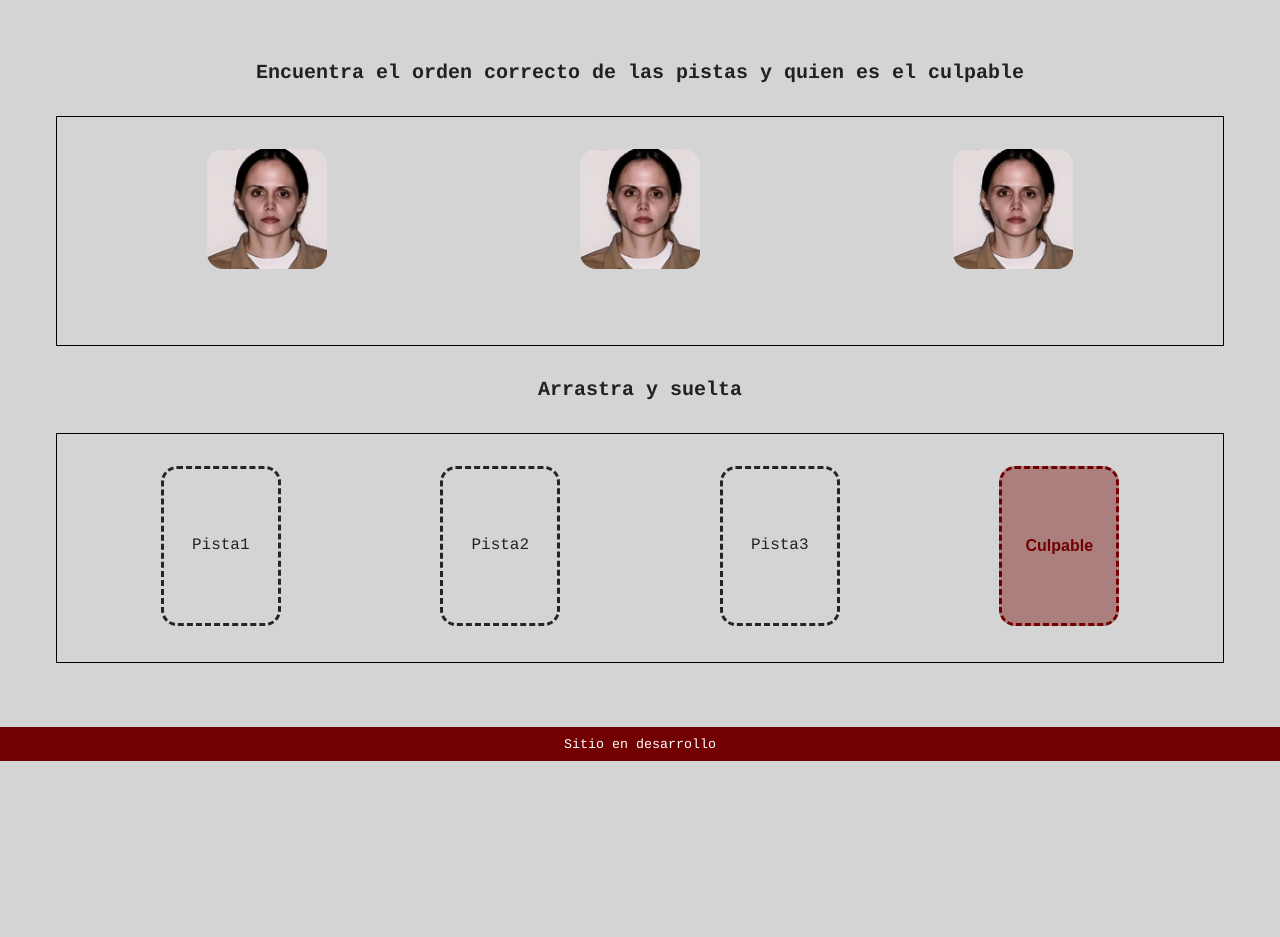
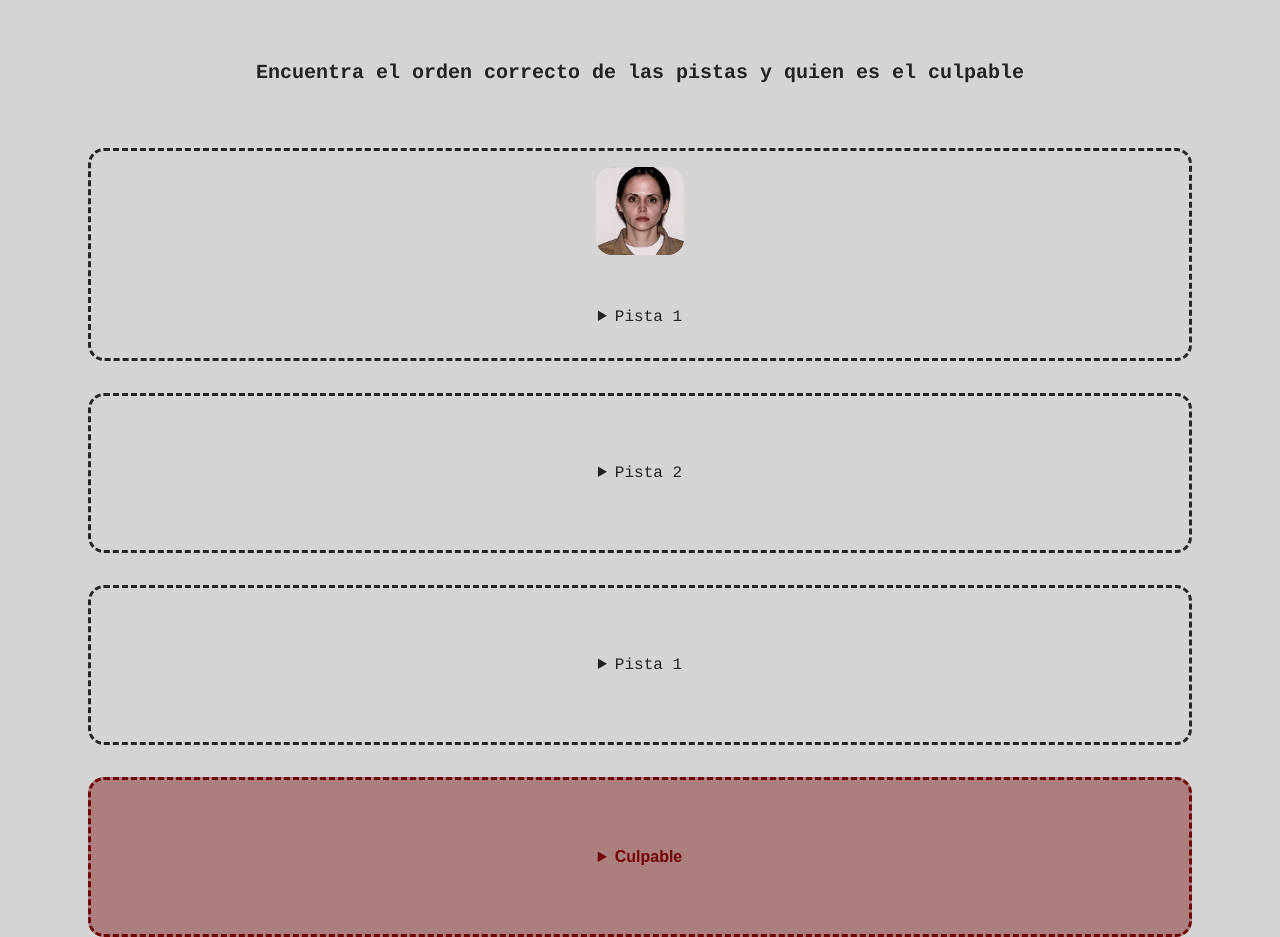
Before and after one commit to AmauryArenas51/entre-nosotros-test, a plain HTML site: page landingpage/index.html in a window 1280 px wide. Shown: the part 3251-4188 px from the top of the page. Before the commit the page ends 4012 px from the top, so only its background shows below. Drawn offline with Linux system fonts and the light colour scheme; a web font is replaced by a local one.

Commit message:
Base para pistas terminada

```diff
--- a/landingpage/index.html
+++ b/landingpage/index.html
@@ -569,34 +569,45 @@
     <article class="interactive container text-lg-center text-center">
       <h2 class="section-title-2">Pistas</h2>
       <h3>Encuentra el orden correcto de las pistas y quien es el culpable</h3>
-      <div class="draggable-elements">
-        <div class="clue">
-          <img id="Pista1" draggable="true" class="draggable-image" src="img/Amanda.png" alt="Amanda">
-        </div>
-        <div class="clue">
-          <img id="Pista2" draggable="true" class="draggable-image" src="img/Amanda.png" alt="Amanda">
-        </div>
-        <div class="clue">
-          <img id="Pista3" draggable="true" class="draggable-image" src="img/Amanda.png" alt="Amanda">
+
+      <div class="clue-names">
+        <div class="details-elements">
+          <div class="default-clue-image">
+            <img class="clue-image main-clue-image" src="img/Amanda.png" alt="Default image">
           </div>
 
+          <details>
+            <summary>Pista 1</summary>
+            <img class="clue-image" src="img/Amanda.png" alt="Amanda">
+            <img class="clue-image" src="img/Vecino.png" alt="Vecino">
+            <img class="clue-image" src="img/Basuras.png" alt="Señor de la basura">
+            <img class="clue-image" src="img/Charles.png" alt="Charles Siebert">
+            <img class="clue-image" src="img/Vecino.png" alt="Vecino">
+            <img class="clue-image" src="img/Vecino.png" alt="Vecino">
+            <img class="clue-image" src="img/Vecino.png" alt="Vecino">
+            <img class="clue-image" src="img/Vecino.png" alt="Vecino">
+          </details>
         </div>
-      <h3>Arrastra y suelta</h3>
-      <div class="droppable-elements">
+      </div>
+
       <div class="clue-names">
-          <p>Pista1</p>
+        <details>
+          <summary>Pista 2</summary>
+        </details>
       </div>
       <div class="clue-names">
-          <p>Pista2</p>
-        </div>
-        <div class="clue-names">
-          <p>Pista3</p>
+        <details>
+          <summary>Pista 1</summary>
+        </details>
       </div>
       <div class="clue-names guilty">
-          <p>Culpable</p>
+        <details>
+          <summary>Culpable</summary>
+        </details>
       </div>
       </div>
-      <p class="wrong"></p>
+
+
     </article>
   </section>
 
--- a/landingpage/script.js
+++ b/landingpage/script.js
@@ -62,3 +62,5 @@ clueNames.forEach((clueNames) => {
     }
   });
 });
+
+/* ********* Drag&Drop Touch ********* */
--- a/landingpage/style.css
+++ b/landingpage/style.css
@@ -426,20 +426,13 @@ p {
 
 /* ********* Site Styles ********* */
 
-.draggable-elements,
-.droppable-elements {
-  border: thin solid var(--black-color);
-  display: flex;
-  flex-wrap: wrap;
-  justify-content: space-around;
+
+.clue-image {
+  border-radius: 2rem;
+  width: 120px;
+  height: auto;
   gap: 1rem;
-  padding: 2rem;
-  min-height: 230px;
-}
-
-.draggable-image {
-  width: 120px;
-  border-radius: 1rem;
+  padding: 1rem;
 }
 
 .clue-names {
@@ -447,9 +440,15 @@ p {
   border-radius: 1rem;
   min-width: 120px;
   padding: 0 1rem;
-  height: 160px;
+  min-height: 10rem;
   display: grid;
   place-content: center;
+  margin: 2rem;
+}
+
+.clue-names summary {
+  padding: 1rem;
+  margin: 1rem;
 }
 
 .footer {
@@ -466,7 +465,7 @@ p {
   border: medium dashed var(--first-color);
 }
 
-.guilty>p {
+.guilty>details {
   font-family: var(--first-font);
   font-weight: bold;
 }
```
Also changed, not shown: 1 other file. Lines whose indentation alone changed are shown as unchanged.
